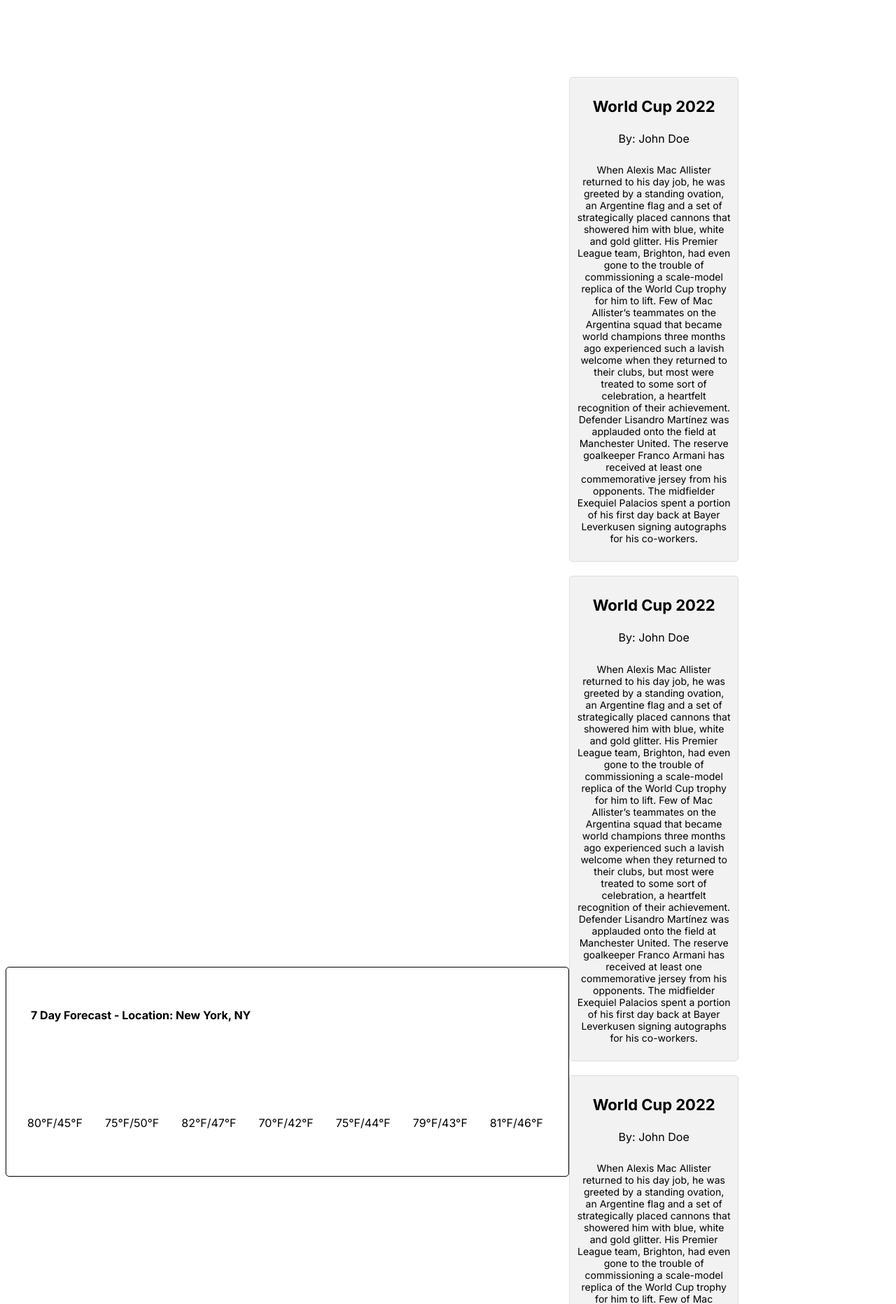
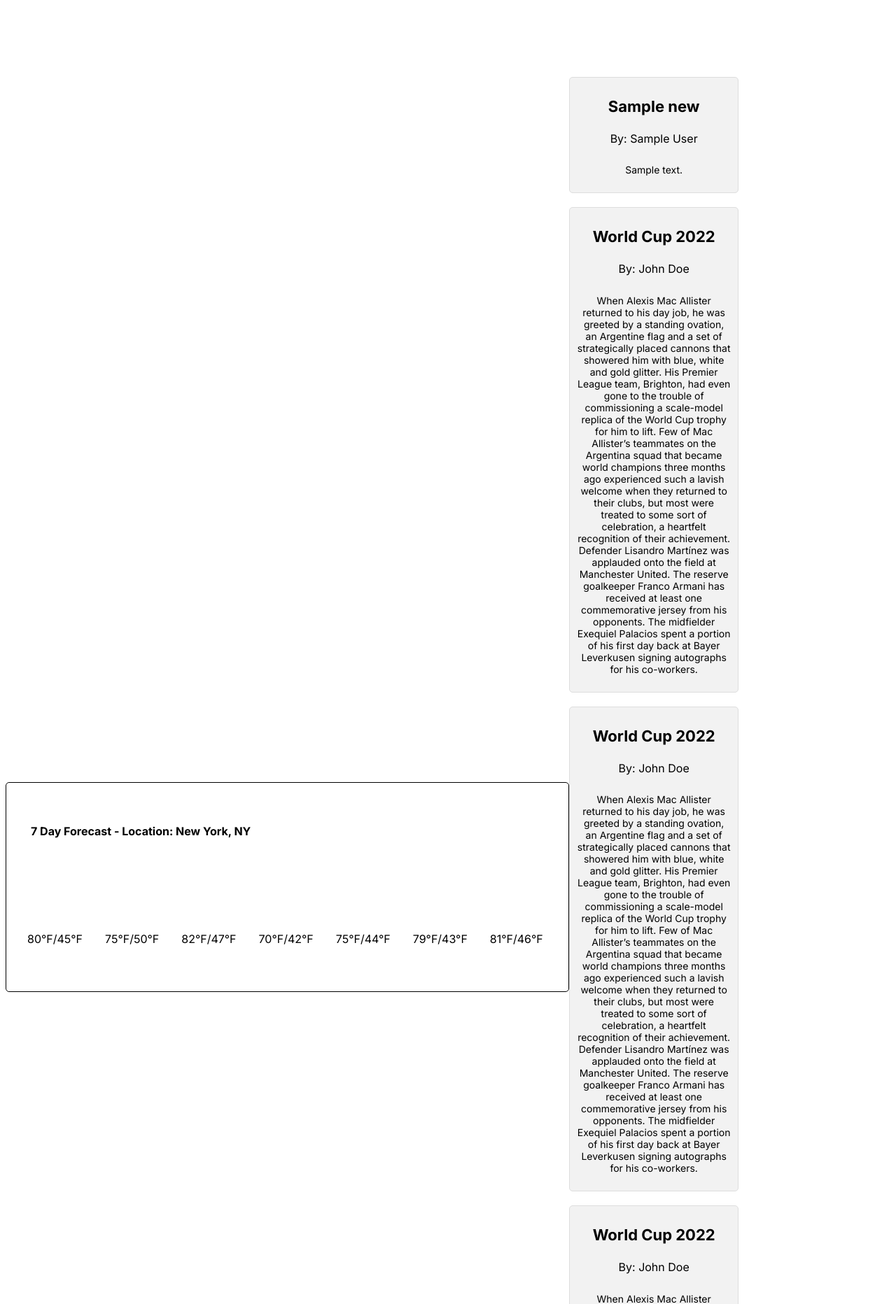
Before and after one commit to Breathing-ls-Fun/Newsfeed-app, a Django app: template templates/home.html in a window 1280 px wide. Shown: the part 61-1925 px from the top of the page at 70% size. Run offline with Django 3.2, Linux system fonts and the light colour scheme; the template is opened without the code that fills it: most values are stand-ins (such as "Sample title", 1, 10 or a date in 2020).

Commit message:
edited template to display article info

```diff
--- a/templates/home.html
+++ b/templates/home.html
@@ -3,6 +3,7 @@
 
 {% block content %}
 
+<head>
 	<meta charset="utf-8">
   <meta http-equiv="X-UA-Compatible" content="IE=edge">
   <title>NewsFeed</title>
@@ -14,6 +15,7 @@
   <link rel="preconnect" href="https://fonts.gstatic.com" crossorigin>
   <link href="https://fonts.googleapis.com/css2?family=Inter:wght@400;500;700&display=swap" rel="stylesheet">
 	<link rel="stylesheet" href="{% static 'css/home.css' %}">
+</head>
 
 	<div class="weather-container">
 			<div class="weather-box">
@@ -35,15 +37,15 @@
 		</div>
 
 		<div class="news-container">
-
+			{% for title, description, url, author, date in all_news %}
 			<div class="news-column">
 			  <div class="news-article">
-					<h3 id="article-title">World Cup 2022</h3>
-					<h5 id="article-author">By: John Doe</h5>
-					<p id="article-content">When Alexis Mac Allister returned to his day job, he was greeted by a standing ovation, an Argentine flag and a set of strategically placed cannons that showered him with blue, white and gold glitter. His Premier League team, Brighton, had even gone to the trouble of commissioning a scale-model replica of the World Cup trophy for him to lift. Few of Mac Allister’s teammates on the Argentina squad that became world champions three months ago experienced such a lavish welcome when they returned to their clubs, but most were treated to some sort of celebration, a heartfelt recognition of their achievement. Defender Lisandro Martínez was applauded onto the field at Manchester United. The reserve goalkeeper Franco Armani has received at least one commemorative jersey from his opponents. The midfielder Exequiel Palacios spent a portion of his first day back at Bayer Leverkusen signing autographs for his co-workers.</p>
+					<h3 id="article-title">{{title}}</h3>
+					<h5 id="article-author">By: {{author}}</h5>
+					<p id="article-content">{{description}}</p>
 			  </div>
 			</div>
-
+			{% endfor %}
 			<div class="news-column">
 				<div class="news-article">
 					<h3 id="article-title">World Cup 2022</h3>
```
